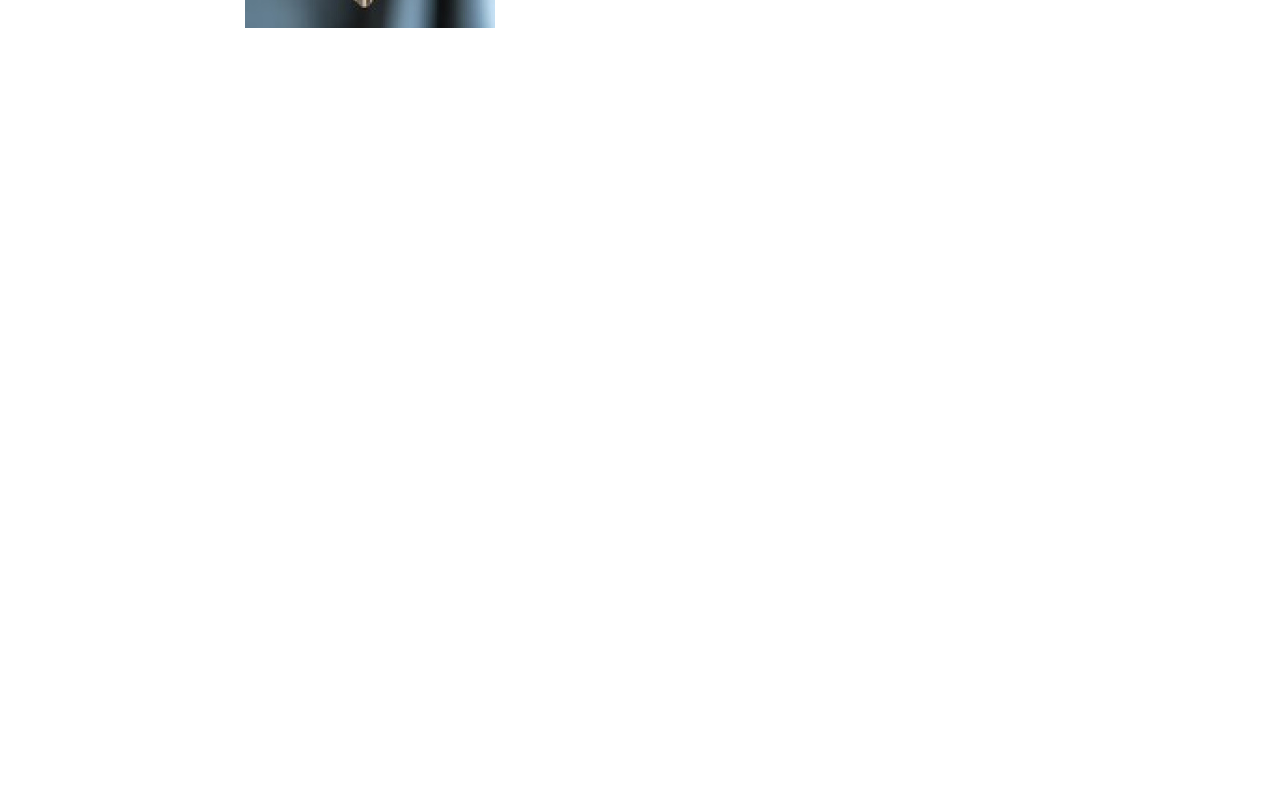
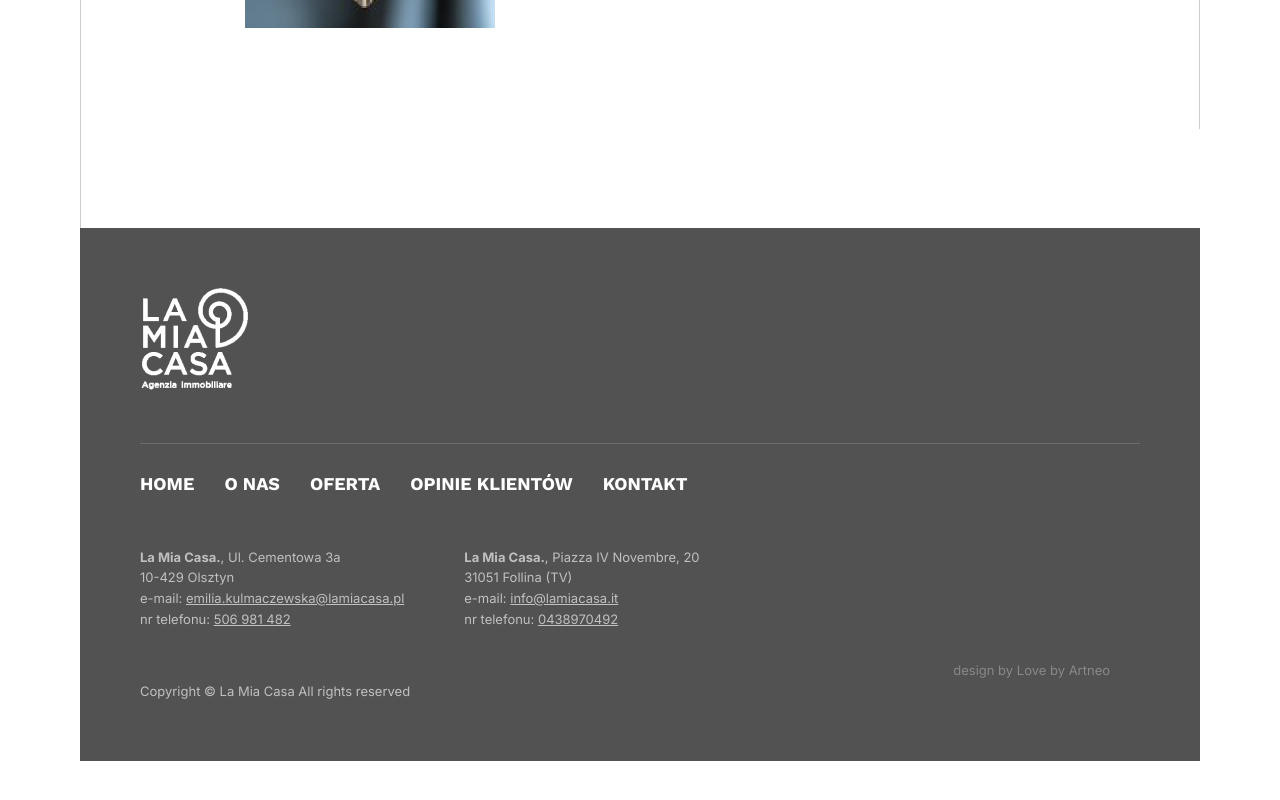
Before and after one commit to benbrzezinski/mia-casa-artneo, a React (Vite) app: page / in a window 1280 px wide. Shown: the part 5792-6592 px from the top of the page. Before the commit the page ends 6020 px from the top, so only its background shows below. Built offline with nearby package versions, Linux system fonts and the light colour scheme.

Commit message:
Dodano do strony Offer: LeftBorder, RightBorder i Footer - w którym dostosowano ItalianSideLabel

```diff
--- a/src/containers/Footer/index.tsx
+++ b/src/containers/Footer/index.tsx
@@ -5,14 +5,20 @@ import FooterNav from "../../components/FooterNav";
 import ItalianSideLabel from "../../components/ItalianSideLabel";
 import scss from "./Footer.module.scss";
 
-export default function Footer() {
+interface FooterProps {
+  sideLabel?: boolean;
+}
+
+export default function Footer({ sideLabel = true }: FooterProps) {
   return (
     <footer className={`uk-position-relative ${scss.footer}`}>
-      <ItalianSideLabel
-        labelColor="#7a7a7a"
-        middleChildColor="#d3d3d3"
-        style={{ position: "absolute", top: 30, left: 26 }}
-      />
+      {sideLabel && (
+        <ItalianSideLabel
+          labelColor="#7a7a7a"
+          middleChildColor="#d3d3d3"
+          style={{ position: "absolute", top: 30, left: 26 }}
+        />
+      )}
       <div className={scss.bg}>
         <div className={`uk-container uk-container-large ${scss.wrapper}`}>
           <FooterLogo />
--- a/src/pages/Offer.tsx
+++ b/src/pages/Offer.tsx
@@ -1,6 +1,9 @@
 import ContentHero from "../containers/ContentHero";
 import CollaborationModels from "../containers/CollaborationModels";
 import WorkflowSteps from "../containers/WorkflowSteps";
+import LeftBorder from "../components/LeftBorder";
+import RightBorder from "../components/RightBorder";
+import Footer from "../containers/Footer";
 
 export default function Offer() {
   return (
@@ -9,7 +12,10 @@ export default function Offer() {
       <main>
         <CollaborationModels elementBelow="text" />
         <WorkflowSteps />
+        <LeftBorder height="100%" />
+        <RightBorder height="98%" />
       </main>
+      <Footer sideLabel={false} />
     </>
   );
 }
```
